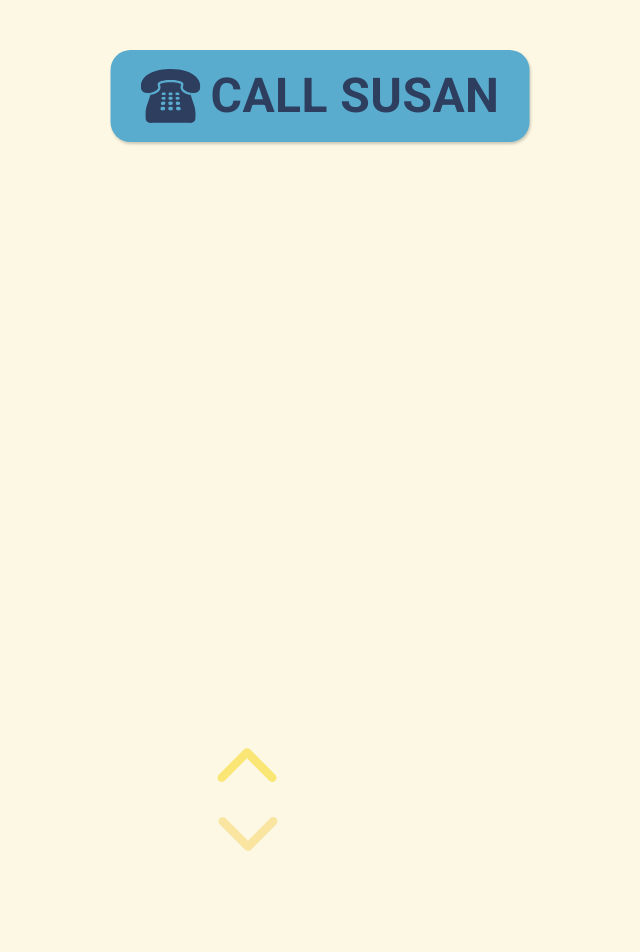
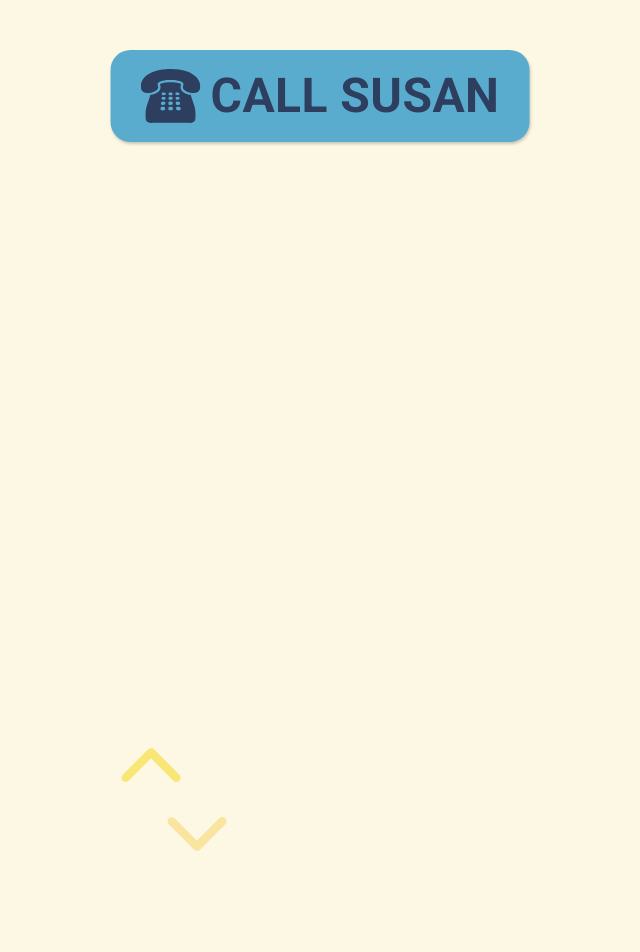
Before and after one commit to whimsical-phoenix/just-for-us, a React (Create React App) app: page /garden-loft-app/entertainment in a window 1280 px wide. Shown: the top 952 px of the page, without its empty margins (320-960 px from the left). Built offline with nearby package versions, Linux system fonts and the light colour scheme.

Commit message:
activites aligned

```diff
--- a/src/components/Activities.js
+++ b/src/components/Activities.js
@@ -326,20 +326,17 @@ const contactList = [
 const Activities = () => {
   const [cardIndex, setCardIndex] = useState(0);
 
-
   const CustomNextArrow = ({ onClick }) => (
     <CustomArrowButton
       onClick={() =>
         setCardIndex((prevIndex) => (prevIndex + 1) % contactList.length)
       }
       style={{ right: -100 }}>
-
       <ChevronRightIcon />
     </CustomArrowButton>
   );
 
   const CustomPrevArrow = ({ onClick }) => (
-
     <CustomArrowButton
       onClick={() =>
         setCardIndex(
@@ -348,7 +345,6 @@ const Activities = () => {
         )
       }
       style={{ left: -100 }}>
-
       <ChevronLeftIcon />
     </CustomArrowButton>
   );
@@ -395,10 +391,10 @@ const Activities = () => {
     <>
       <div id="activities" className="settings">
         <Link to="/" className="linkStyle">
-          <div className="up-arrow">
+          <div className="up-arrow activitiesArrowUp">
             <IoIosArrowUp size={90} className="arrow-up" />
           </div>
-          <div className="down-arrow">
+          <div className="down-arrow activitiesArrowDown">
             <IoIosArrowDown size={90} className="arrow-down" />
           </div>
         </Link>
--- a/src/components/activities.css
+++ b/src/components/activities.css
@@ -125,11 +125,11 @@ svg.arrow-down {
   vertical-align: middle;
 }
 svg.arrow-up {
-  margin-right: 45%;
+  margin-left: 45%;
 }
 
 svg.arrow-down {
-  margin-left: 52.5%;
+  margin-left: 48.5%;
   padding-top: -10%;
   padding: 1px;
   margin-top: -22px;
@@ -161,8 +161,7 @@ svg.arrow-down {
   position: absolute;
 
   left: 46%;
-  top: 92%;
-
+  top: 94%;
 }
 
 /* contacts.css or your custom style sheet */
@@ -208,3 +207,11 @@ svg.arrow-down {
   left: 50%;
   transform: translate(-50%, -50%);
 }
+
+.activitiesArrowUp {
+  margin-left: 7%;
+}
+
+.activitiesArrowDown {
+  margin-left: 0.8%;
+}
```
